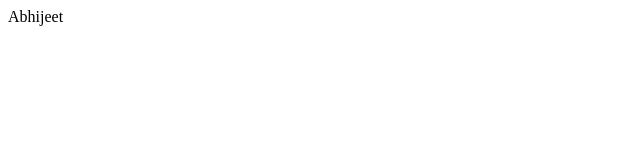
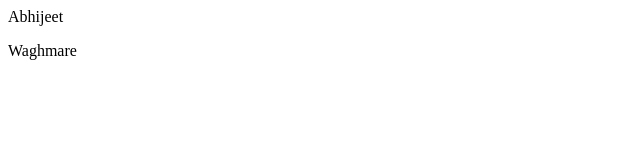
Before and after one commit to Abhijeet5892/localrepo, a plain HTML site: page index.html in a window 1280 px wide. Shown: the full height of the page, 0-640 px from the left. Drawn offline with Linux system fonts and the light colour scheme.

Commit message:
Add new feature

```diff
--- a/index.html
+++ b/index.html
@@ -1 +1,2 @@
 <p>Abhijeet</p>
+<p>Waghmare</p>
```
